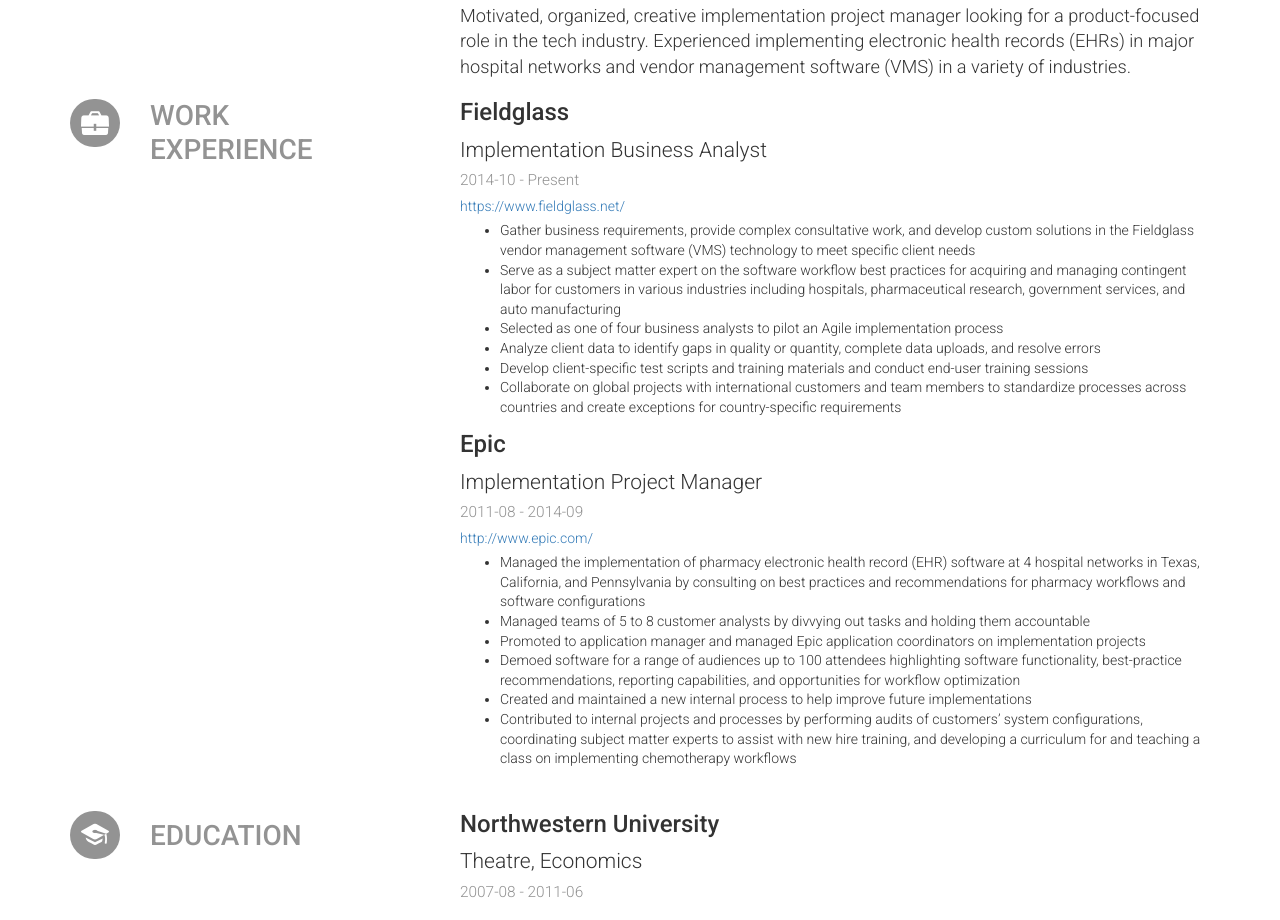
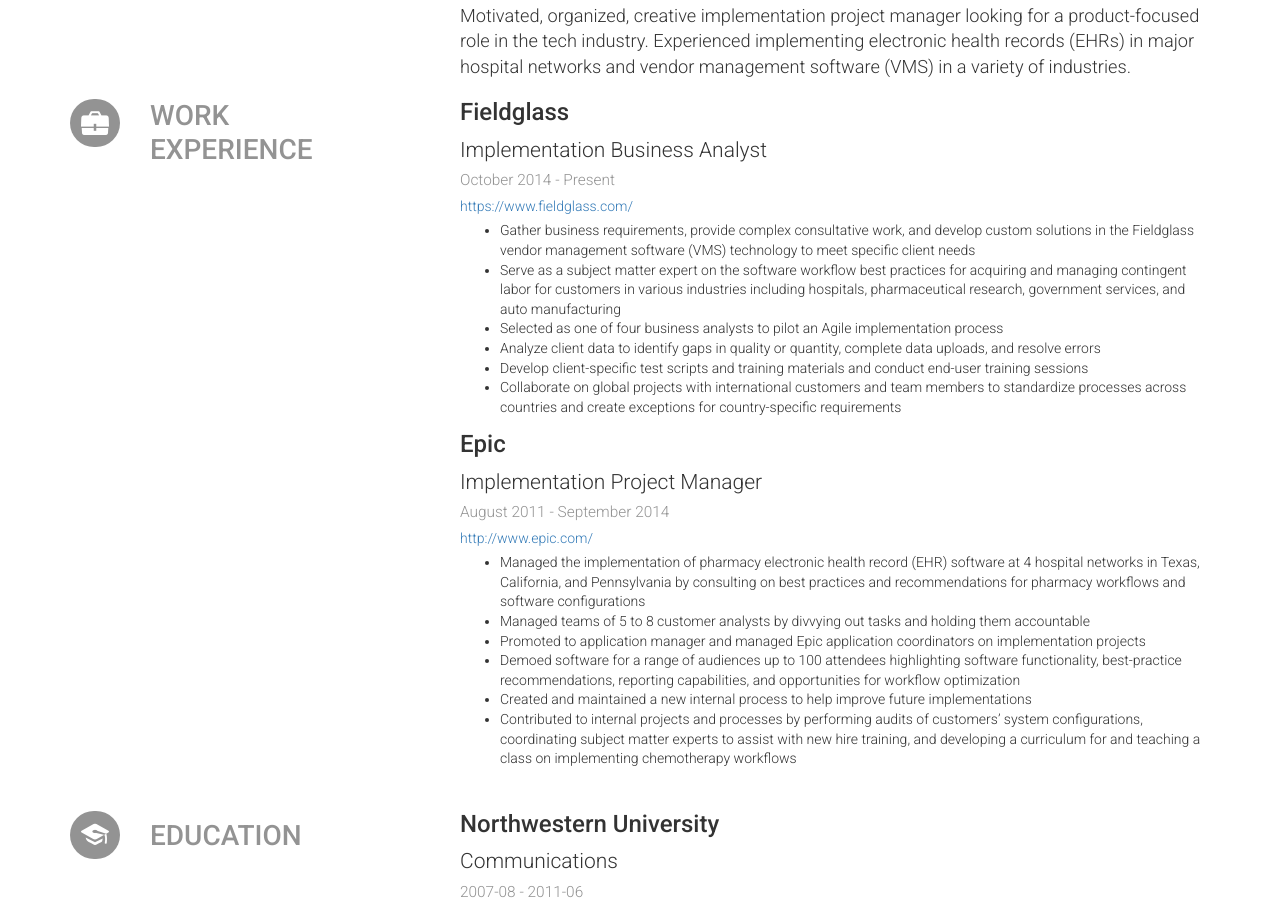
Before and after one commit to jessicalbrody/jessicalbrody.github.io, a plain HTML site: page index.html in a window 1280 px wide. Shown: the part 255-1175 px from the top of the page. Drawn offline with nearby package versions, Linux system fonts and the light colour scheme.

Commit message:
Update index.html

```diff
--- a/index.html
+++ b/index.html
@@ -548,14 +548,14 @@
 				</div>
 				<div class="date">
 					<span class="startDate">
-						2014-10
+						October 2014
 					</span>
 					<span class="endDate">
 						- Present
 					</span>
 				</div>
 				<div class="website">
-					<a href="https://www.fieldglass.net/">https://www.fieldglass.net/</a>
+					<a href="https://www.fieldglass.com/">https://www.fieldglass.com/</a>
 				</div>
 				<ul class="highlights">
 					<li>Gather business requirements, provide complex consultative work, and develop custom solutions in the Fieldglass vendor management software (VMS) technology to meet specific client needs</li>
@@ -575,10 +575,10 @@
 				</div>
 				<div class="date">
 					<span class="startDate">
-						2011-08
+						August 2011
 					</span>
 					<span class="endDate">
-						- 2014-09
+						- September 2014
 					</span>
 				</div>
 				<div class="website">
@@ -612,7 +612,7 @@
 			<div class="item">
 				<h3 class="institution">Northwestern University</h3>
 				<div class="area">
-					<p class="lead">Theatre, Economics</p>
+					<p class="lead">Communications</p>
 				</div>
 				<div class="date">
 					<span class="startDate">
```
